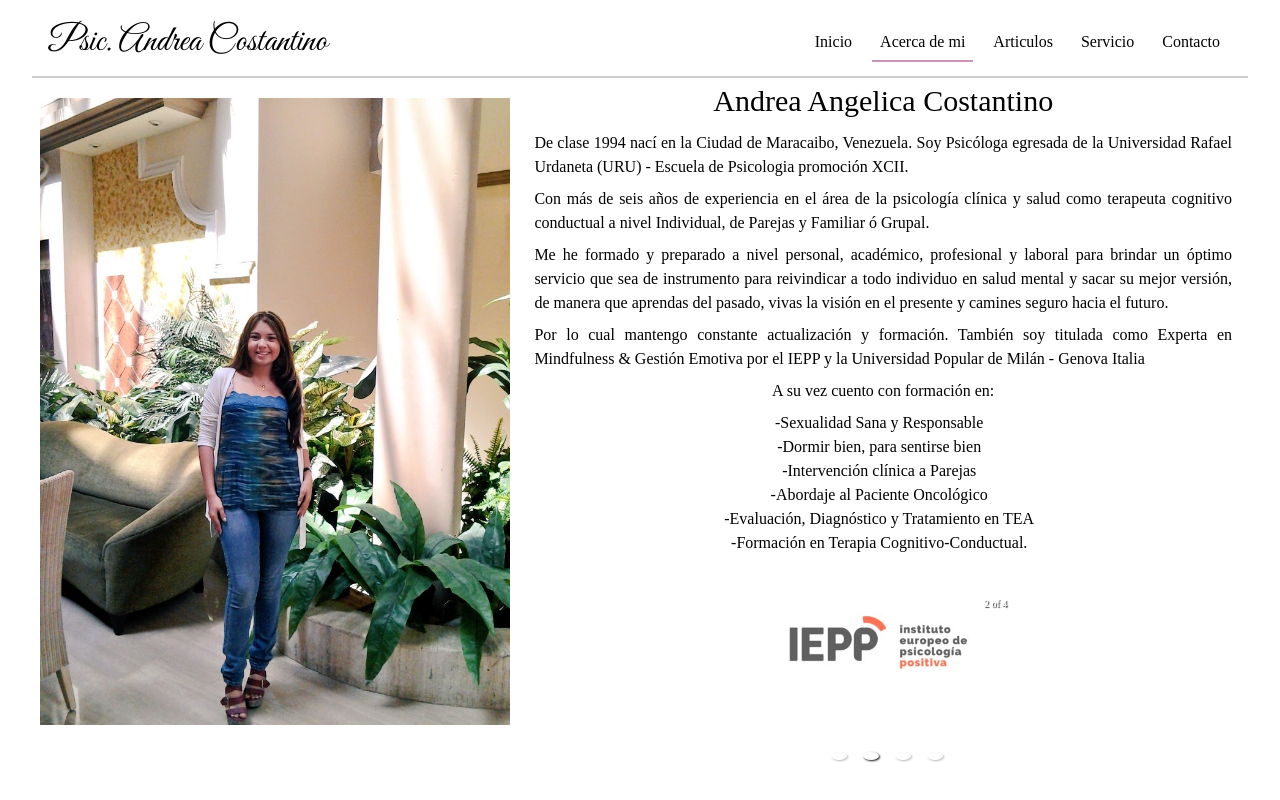
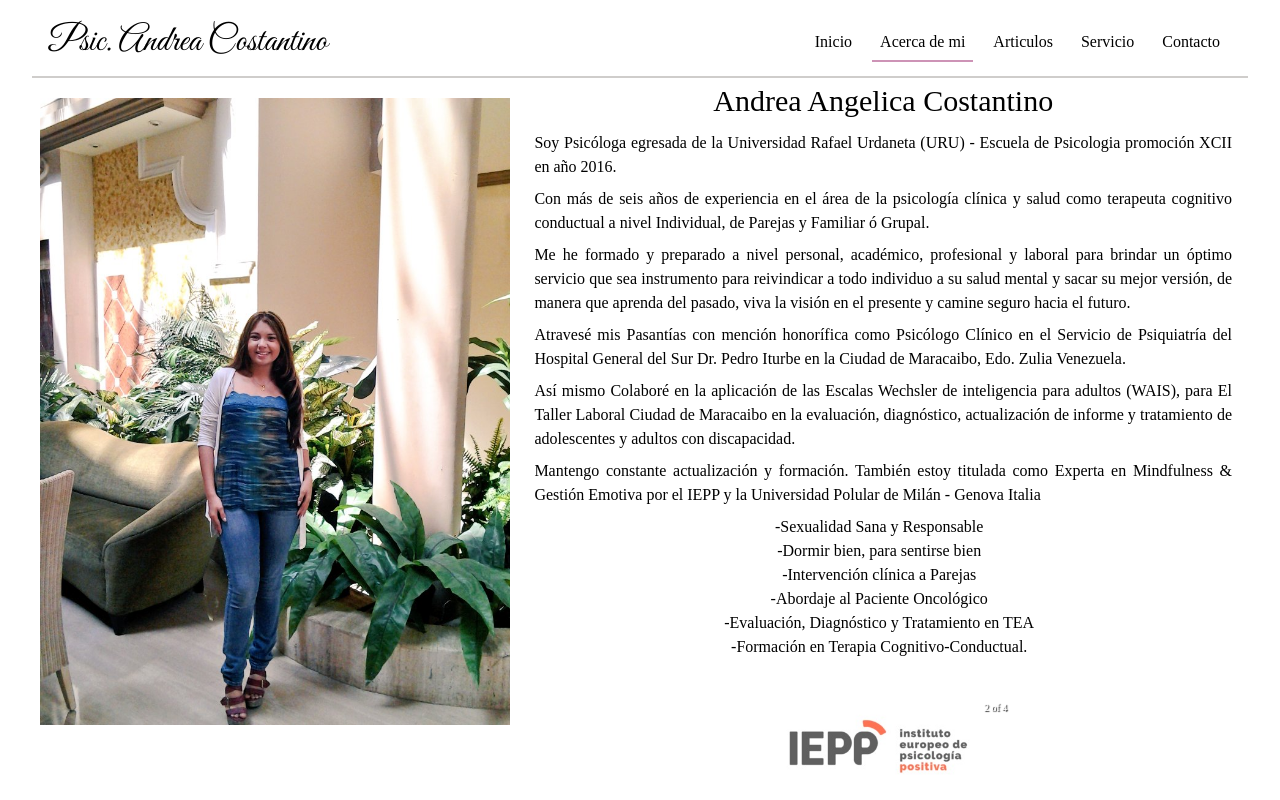
Before and after one commit to josemendez2204/psicologia, a Next.js app: page /acerca-de-mi in a window 1280 px wide. Shown: the top 800 px of the page. Built offline with nearby package versions, Linux system fonts and the light colour scheme; a web font is replaced by a local one.

Commit message:
adjustment in acerca de mi section

```diff
--- a/pages/acerca-de-mi.js
+++ b/pages/acerca-de-mi.js
@@ -5,26 +5,31 @@ import { motion } from "framer-motion";
 const about = () => {
   const paragraphs = [
     {
-      text: "De clase 1994 nací en la Ciudad de Maracaibo, Venezuela. Soy Psicóloga egresada de la Universidad Rafael Urdaneta (URU) - Escuela de Psicologia promoción  XCII. ",
+    text: "Soy Psicóloga egresada de la Universidad Rafael Urdaneta (URU) - Escuela de Psicologia promoción XCII en año 2016.",
     delay: 0.2,
     },
     {
-      text: "Con más de seis años de experiencia en el área de la psicología clínica y salud como terapeuta  cognitivo conductual a nivel Individual, de Parejas y Familiar ó Grupal. ",
+    text: "Con más de seis años de experiencia en el área de la psicología clínica y salud como terapeuta cognitivo conductual a nivel Individual, de Parejas y Familiar ó Grupal.",
     delay: 0.4,
     },
     {
-      text: "Me he formado y preparado a nivel personal, académico, profesional y laboral para brindar un óptimo servicio que  sea de instrumento para reivindicar a todo individuo en salud mental y sacar su mejor versión, de manera que aprendas del pasado, vivas la visión en el presente y camines seguro hacia el futuro. ",
+    text: "Me he formado y preparado a nivel personal, académico, profesional y laboral para brindar un óptimo servicio que sea instrumento para reivindicar a todo individuo a su salud mental y sacar su mejor versión, de manera que aprenda del pasado, viva la visión en el presente y camine seguro hacia el futuro.",
     delay: 0.6,
     },
     {
-      text: " Por lo cual  mantengo constante actualización y formación. También soy titulada como Experta en Mindfulness & Gestión Emotiva por el IEPP y la Universidad Popular de Milán -  Genova Italia   ",
+    text: "Atravesé mis Pasantías con mención honorífica como Psicólogo Clínico en el Servicio de Psiquiatría del Hospital General del Sur Dr. Pedro Iturbe en la Ciudad de Maracaibo, Edo. Zulia Venezuela.",
     delay: 0.8,
     },
     {
-      text: "A su vez cuento con formación en:",
+    text: "Así mismo Colaboré en la aplicación de las Escalas Wechsler de inteligencia para adultos (WAIS), para El Taller Laboral Ciudad de Maracaibo en la evaluación, diagnóstico, actualización de informe y tratamiento de adolescentes y adultos con discapacidad.",
     delay: 1,
     },
+    {
+    text: "Mantengo constante actualización y formación. También estoy titulada como Experta en Mindfulness & Gestión Emotiva por el IEPP y la Universidad Polular de Milán - Genova Italia",
+    delay: 1.2,
+    },
     ];
+
 
   const list = [
 
@@ -65,7 +70,7 @@ const about = () => {
           s
         />
         <div className="flex items-center flex-col justify-start">
-          <h1 className="mb-2 text-[30px] font-medium ">Andrea Angelica Costantino</h1>
+          <h1 className="mb-2 text-[30px] text-center font-medium ">Andrea Angelica Costantino</h1>
           <Image
             className="block w-[60%] h-[90%] float-left mb-3 min-[810px]:hidden"
             src={require("../images/acerca-de-mi.jpg")}
```
Lines whose indentation alone changed are shown as unchanged.
